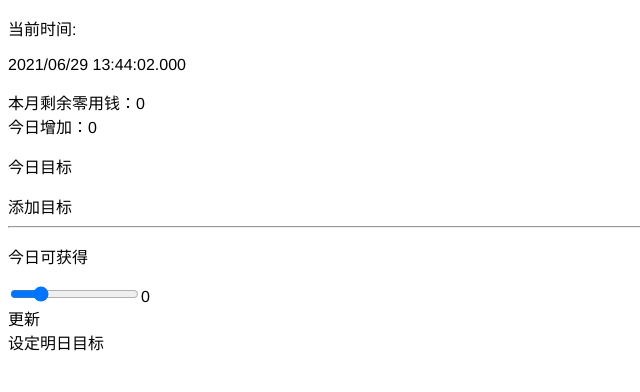
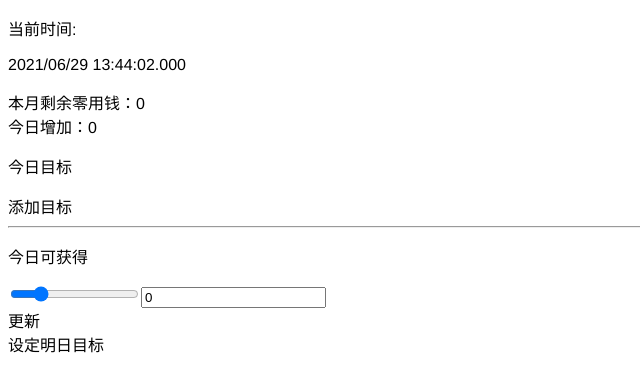
Before and after one commit to tari404/orga, a Vue app: page / in a window 1280 px wide. Shown: the top 392 px of the page, without its empty margins (0-640 px from the left). Built offline with nearby package versions, Linux system fonts and the light colour scheme.

Commit message:
⚙️ let the number input work

```diff
--- a/src/views/Home.vue
+++ b/src/views/Home.vue
@@ -22,7 +22,7 @@
     <div>
       <p>今日可获得</p>
       <input type="range" min="-100" max="400" step="1" v-model="rewards" />
-      <span>{{ rewards }}</span>
+      <input type="number" v-model="rewards" />
     </div>
     <div @click="submitDiary">更新</div>
     <div>
```
